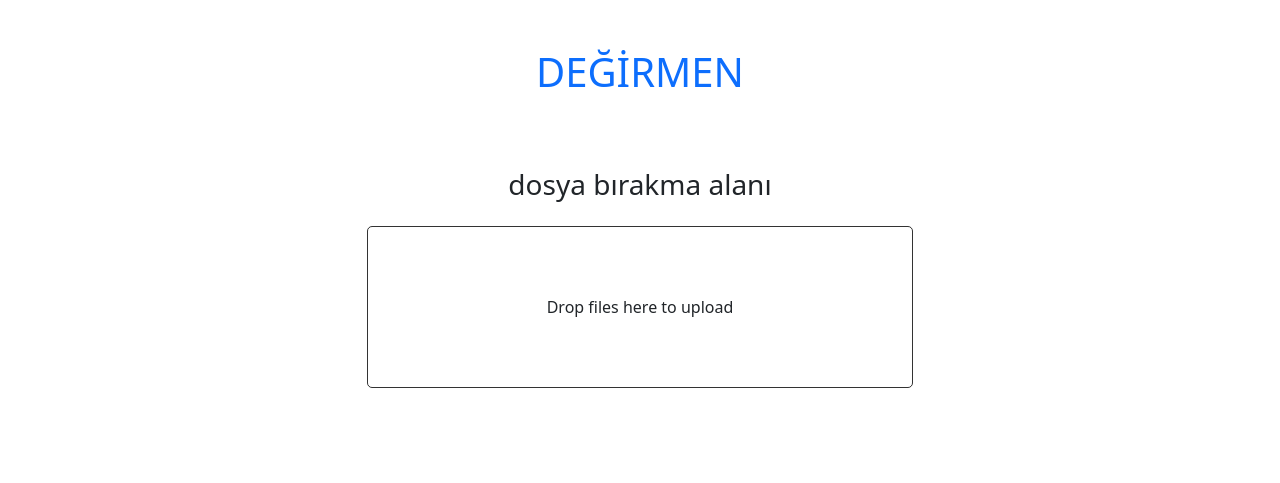
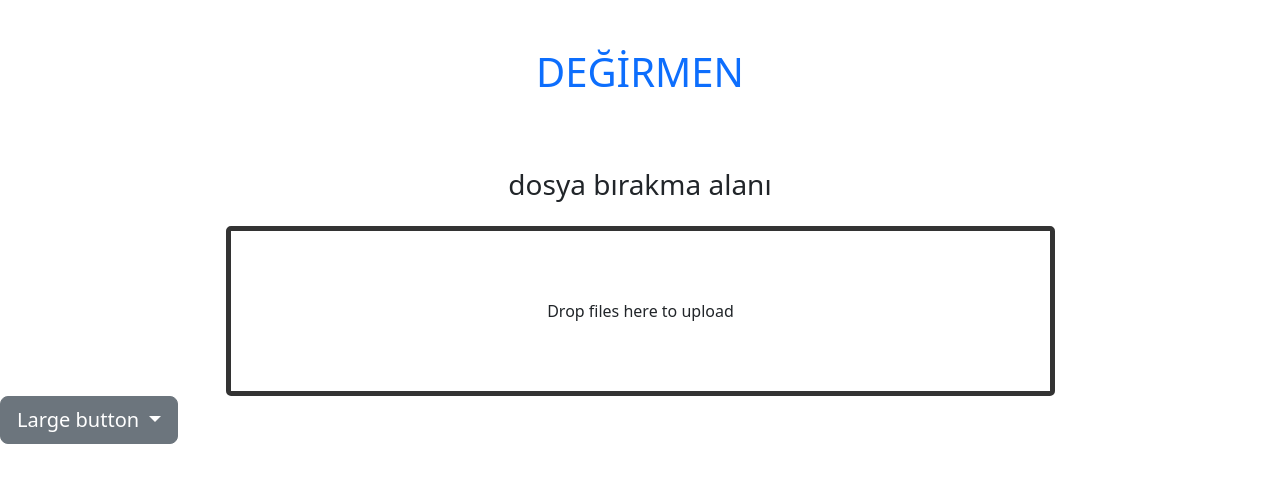
Before and after one commit to horsunlu1275/degirmen, a Django app: page / in a window 1280 px wide. Shown: the top 483 px of the page. Run offline with Django 5.2, Linux system fonts and the light colour scheme; some libraries are stand-ins or nearby versions.

Commit message:
dropzone stili ayarlandı

```diff
--- a/convert_app/static/css/dropzone.css
+++ b/convert_app/static/css/dropzone.css
@@ -39,9 +39,11 @@
 
 .dropzone {
   min-height: 150px;
-  border: 1px solid rgba(0, 0, 0, 0.8);
+  min-width: 50rem;
+  border: 5px solid rgba(0, 0, 0, 0.8);
   border-radius: 5px;
   padding: 20px 20px;
+  margin-left:1px;
 }
 .dropzone.dz-clickable {
   cursor: pointer;
--- a/convert_app/templates/convert_app/homepage.html
+++ b/convert_app/templates/convert_app/homepage.html
@@ -24,9 +24,9 @@
             </div>
         </div>
     </div>
-    <div class="container mt-5">
-        <div class="row">
-            <div class="col-md-6 offset-md-3">
+    <div class="container-fluid mt-5">
+        <div class="row ">
+            <div class="col-md-8 offset-md-2">
                 <h3 class="mb-4 text-center">dosya bırakma alanı</h3>
                 <form action="{% url 'homePage' %}" method="post" enctype="multipart/form-data" class="dropzone" aria-placeholder="deneme" id="myDropzone">
                     {% csrf_token %}
@@ -35,6 +35,14 @@
         </div>
     </div>
 
+    <div class="btn-group">
+        <button class="btn btn-secondary btn-lg dropdown-toggle" type="button" data-bs-toggle="dropdown" aria-expanded="false">
+          Large button
+        </button>
+        <ul class="dropdown-menu">
+          ...
+        </ul>
+      </div>
 
     <script src="{% static 'js/dropzone.js' %}"></script>
 </body>
```
